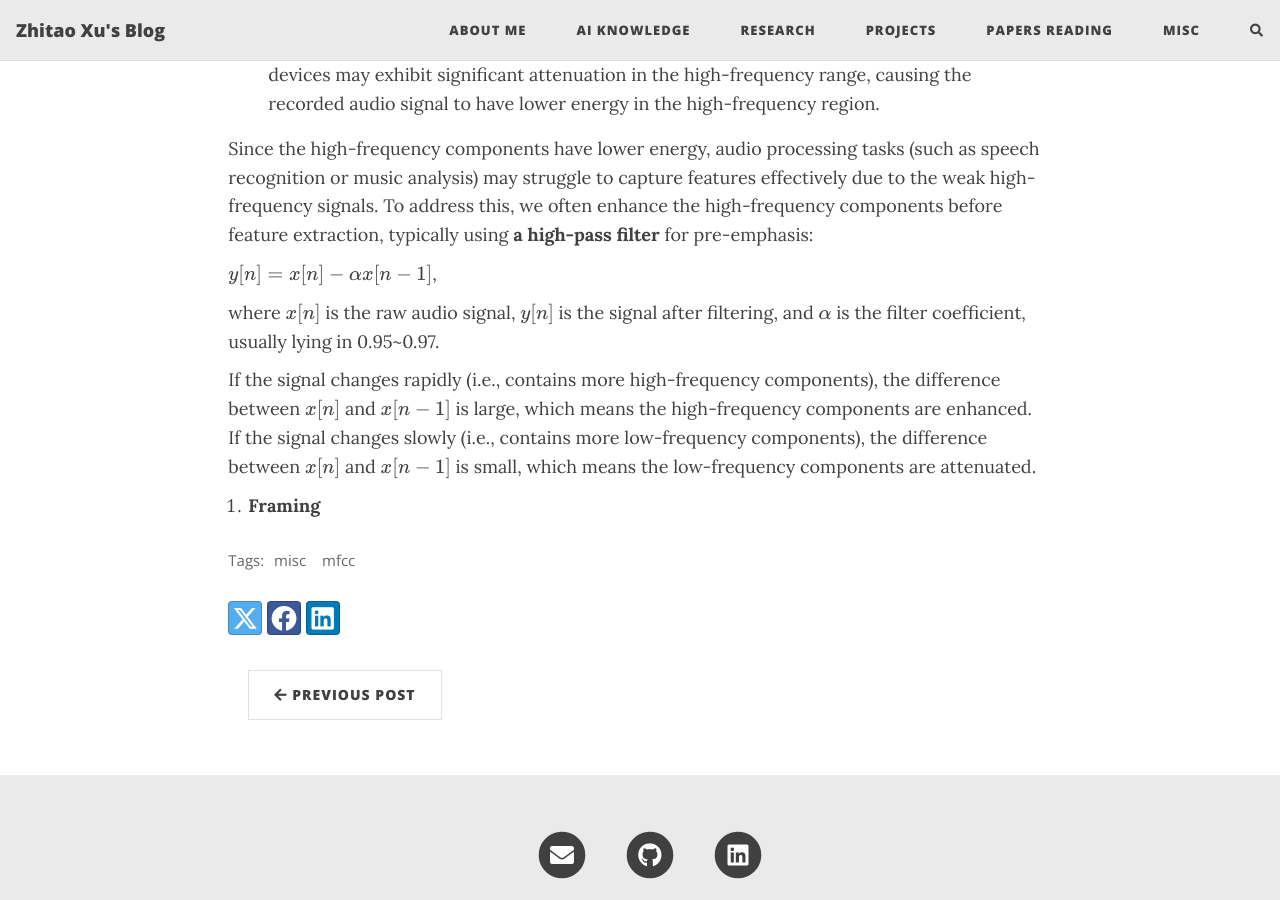
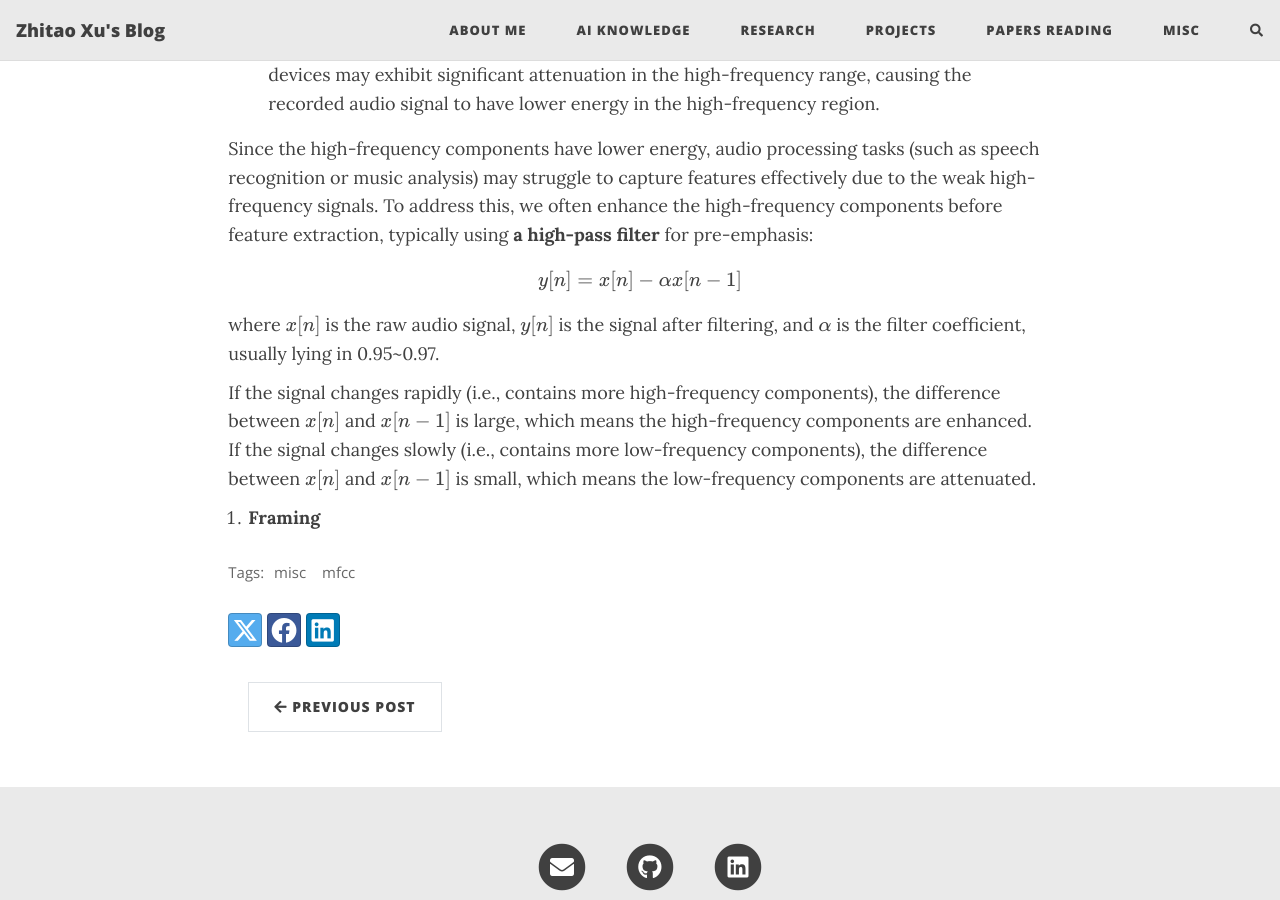
Before and after one commit to HerrXu01/herrxu01.github.io, a Jekyll site: the page built from misc/_posts/2025-03-07-About-MFCC.md, in a window 1280 px wide and 900 px high, scrolled down 1298 px. Built offline with Jekyll 4.4.1, drawn with Linux system fonts in a browser that asks for light colours; formulas are drawn with MathJax 3; comment, search, counter and statistics services are not loaded.

Commit message:
update mfcc post

```diff
--- a/misc/_posts/2025-03-07-About-MFCC.md
+++ b/misc/_posts/2025-03-07-About-MFCC.md
@@ -27,9 +27,9 @@ Most audio signals in nature, including speech and music, have higher energy in
 
 Since the high-frequency components have lower energy, audio processing tasks (such as speech recognition or music analysis) may struggle to capture features effectively due to the weak high-frequency signals. To address this, we often enhance the high-frequency components before feature extraction, typically using **a high-pass filter** for pre-emphasis:
 
-$$
+\begin{equation}
 y[n] = x[n] - \alpha x[n-1]
-$$,
+\end{equation}
 
 where \\(x[n]\\) is the raw audio signal, \\(y[n]\\) is the signal after filtering, and \\(\alpha\\) is the filter coefficient, usually lying in 0.95~0.97.
 
```
